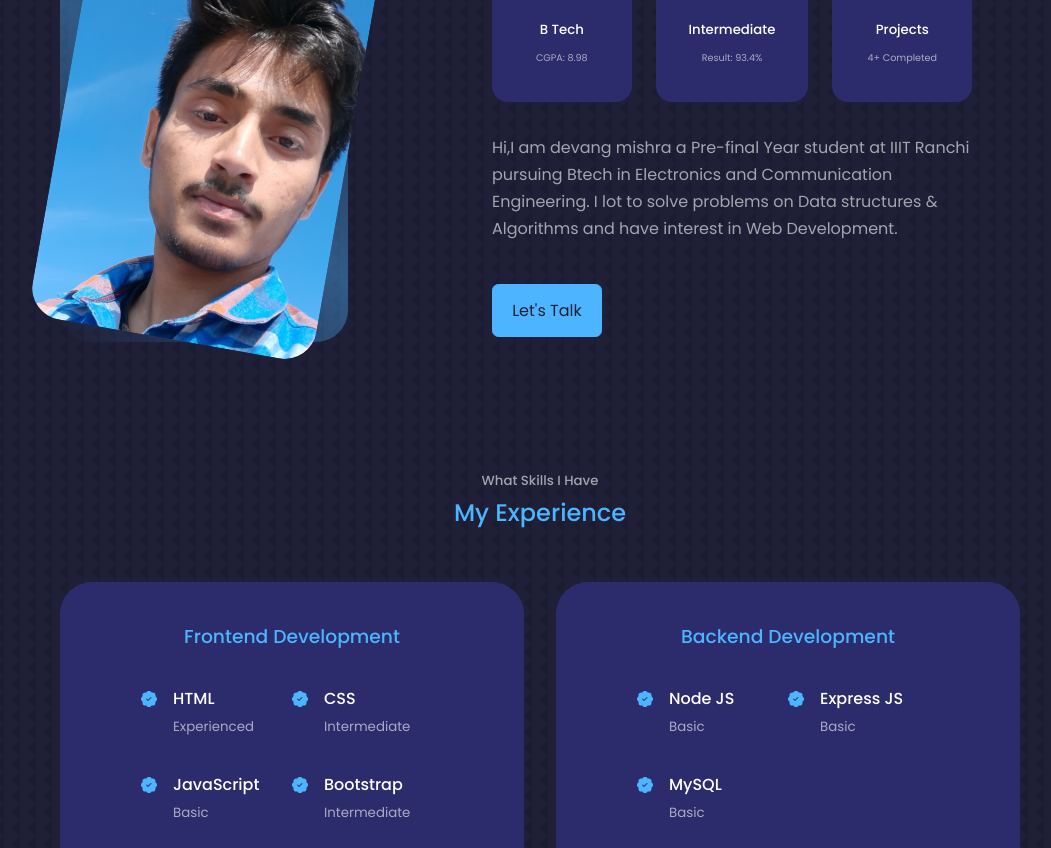
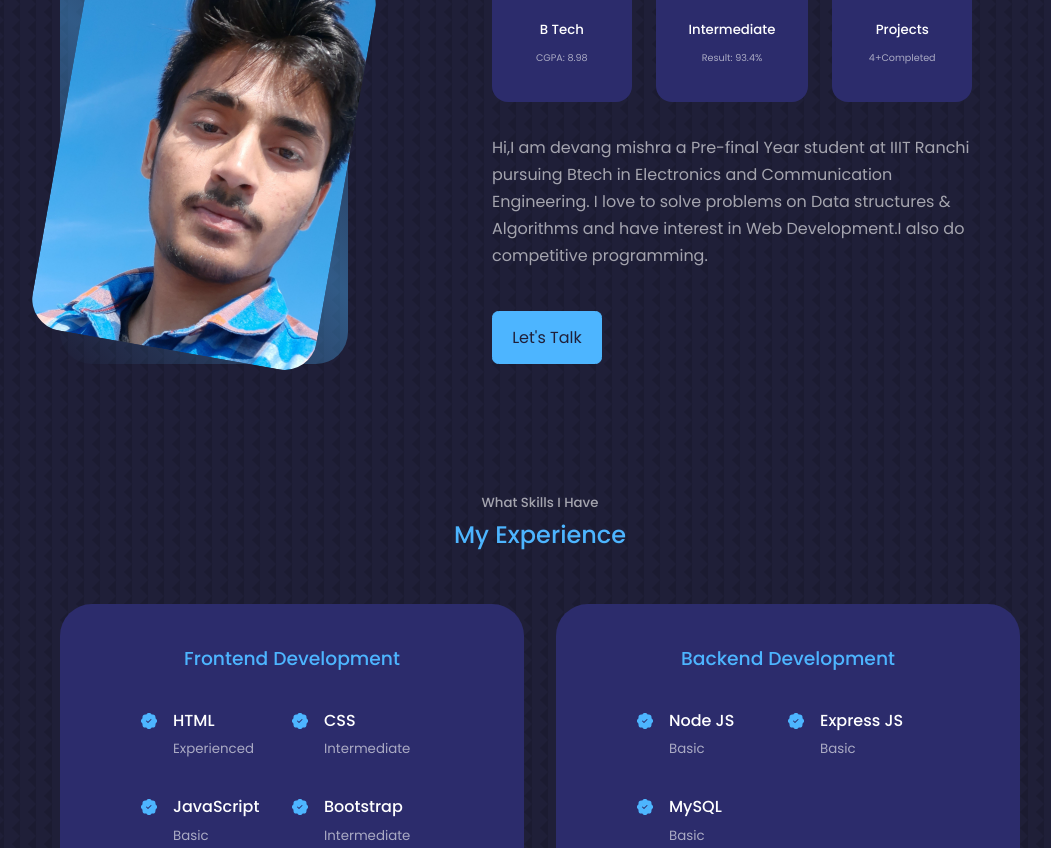
Before and after one commit to Devang-Mishra/React-portfolio, a React (Create React App) app: page / in a window 1280 px wide. Shown: the part 1340-2188 px from the top of the page, without its empty margins (100-1151 px from the left). Built offline with nearby package versions, Linux system fonts and the light colour scheme.

Commit message:
new edit

```diff
--- a/src/components/about/about.jsx
+++ b/src/components/about/about.jsx
@@ -35,13 +35,13 @@ const about = () => {
             <article className='about__card'>
             <VscFolderLibrary className='about__icon'/>
             <h5>Projects</h5>
-            <small>4+ Completed</small>
+            <small>4+Completed</small>
            </article>
           </div>
 
           <p>
           Hi,I am devang mishra a Pre-final Year student at IIIT Ranchi pursuing Btech in Electronics and Communication Engineering.
-          I lot to solve problems on Data structures & Algorithms and have interest in Web Development.
+          I love to solve problems on Data structures & Algorithms and have interest in Web Development.I also do competitive programming.
           </p>
 
           <a href='#contact' className='btn btn-primary'>Let's Talk</a>
```
